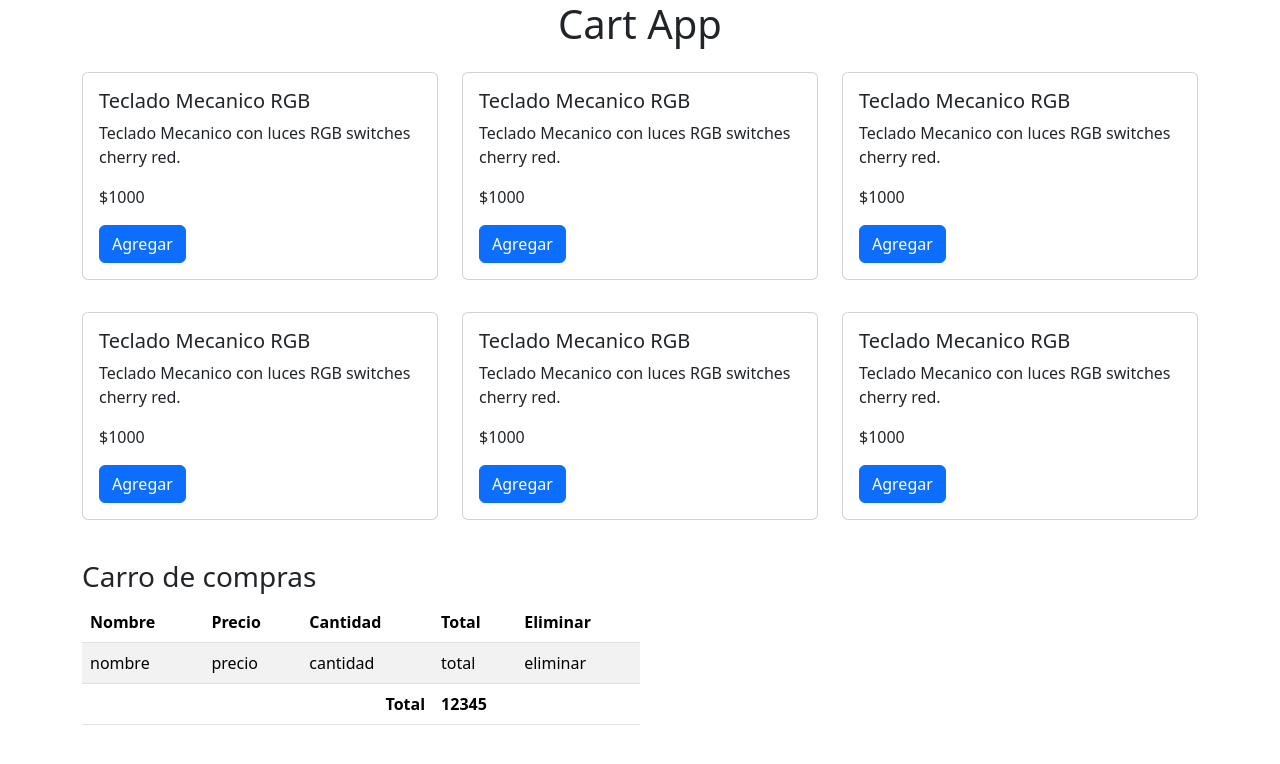
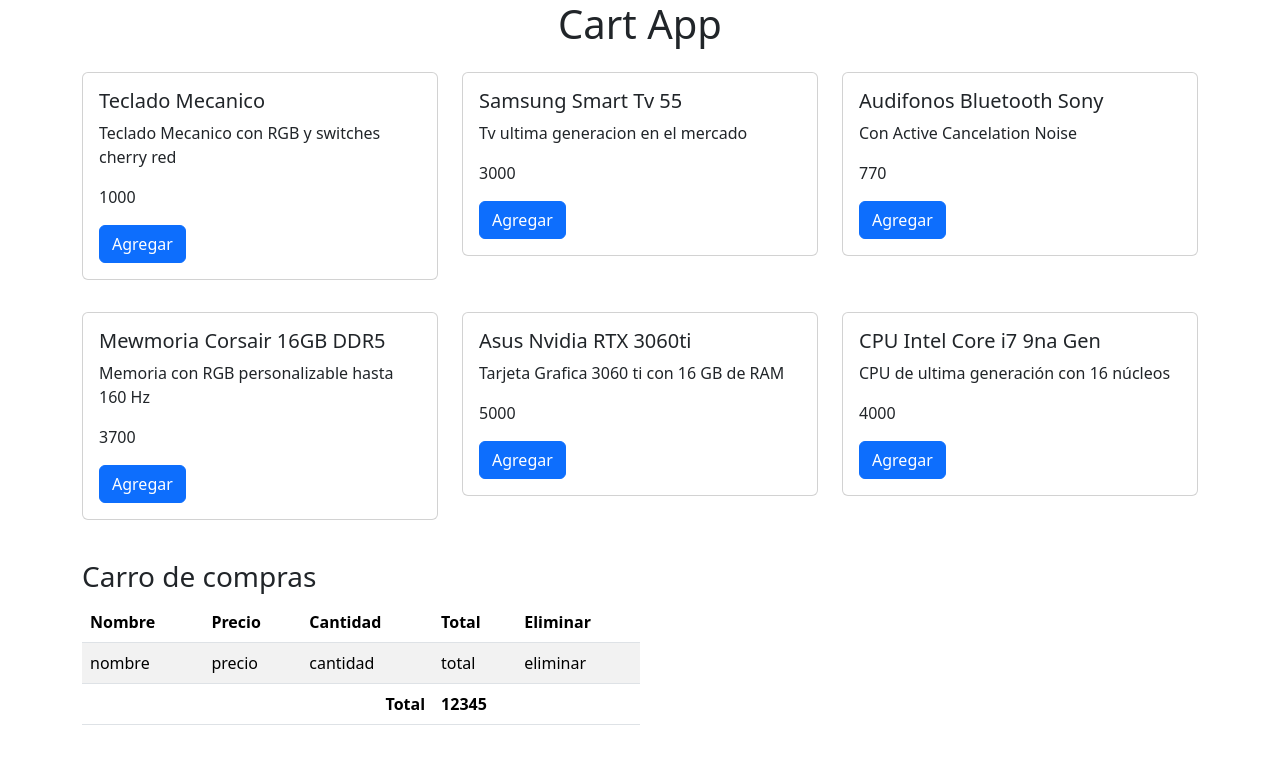
Before and after one commit to VictorPrado002/cart-app, a React (Vite) app: page / in a window 1280 px wide. Shown: the top 764 px of the page. Built offline with nearby package versions, Linux system fonts and the light colour scheme.

Commit message:
data and dinamic card done

```diff
--- a/src/CartApp.jsx
+++ b/src/CartApp.jsx
@@ -1,69 +1,28 @@
+import { useEffect, useState } from "react";
+import { getProducts } from "./services/productService";
+
 export const CartApp =() =>{
+    const [products,setProducts] = useState([]);
+    useEffect(()=>{
+        setProducts(getProducts());
+    },[]);
     return (
     <>
     <div className="container">
     <h3 className="h1 text-center">Cart App</h3>
         <div className="row">
-            <div className="col-4 my-3">
-                <div className="card">
+                {products.map(prod => (
+            <div className="col-4 my-3" key={prod.id}>
+                        <div className="card">
                     <div className="card-body">
-                        <h5 className="card-title">Teclado Mecanico RGB</h5>
-                        <p className="card-text">Teclado Mecanico con luces RGB switches cherry red.</p>
-                        <p className="card-text">$1000</p>
+                        <h5 className="card-title">{prod.name}</h5>
+                        <p className="card-text">{prod.description}</p>
+                        <p className="card-text">{prod.price}</p>
                         <button className="btn btn-primary">Agregar</button>
                     </div>
                 </div>
             </div>
-            <div className="col-4 my-3">
-                <div className="card">
-                    <div className="card-body">
-                        <h5 className="card-title">Teclado Mecanico RGB</h5>
-                        <p className="card-text">Teclado Mecanico con luces RGB switches cherry red.</p>
-                        <p className="card-text">$1000</p>
-                        <button className="btn btn-primary">Agregar</button>
-                    </div>
-                </div>
-            </div>
-            <div className="col-4 my-3">
-                <div className="card">
-                    <div className="card-body">
-                        <h5 className="card-title">Teclado Mecanico RGB</h5>
-                        <p className="card-text">Teclado Mecanico con luces RGB switches cherry red.</p>
-                        <p className="card-text">$1000</p>
-                        <button className="btn btn-primary">Agregar</button>
-                    </div>
-                </div>
-            </div>
-            <div className="col-4 my-3">
-                <div className="card">
-                    <div className="card-body">
-                        <h5 className="card-title">Teclado Mecanico RGB</h5>
-                        <p className="card-text">Teclado Mecanico con luces RGB switches cherry red.</p>
-                        <p className="card-text">$1000</p>
-                        <button className="btn btn-primary">Agregar</button>
-                    </div>
-                </div>
-            </div>
-            <div className="col-4 my-3">
-                <div className="card">
-                    <div className="card-body">
-                        <h5 className="card-title">Teclado Mecanico RGB</h5>
-                        <p className="card-text">Teclado Mecanico con luces RGB switches cherry red.</p>
-                        <p className="card-text">$1000</p>
-                        <button className="btn btn-primary">Agregar</button>
-                    </div>
-                </div>
-            </div>
-            <div className="col-4 my-3">
-                <div className="card">
-                    <div className="card-body">
-                        <h5 className="card-title">Teclado Mecanico RGB</h5>
-                        <p className="card-text">Teclado Mecanico con luces RGB switches cherry red.</p>
-                        <p className="card-text">$1000</p>
-                        <button className="btn btn-primary">Agregar</button>
-                    </div>
-                </div>
-            </div>
+                ))}
         </div>
         <div className="my-4 w-50">
             <h3>Carro de compras</h3>
--- /dev/null
+++ b/src/data/products.js
@@ -0,0 +1,38 @@
+export const products = [
+    {
+        id: 1,
+        name:'Teclado Mecanico',
+        description: 'Teclado Mecanico con RGB y switches cherry red',
+        price: 1000,
+    },
+    {
+        id: 2,
+        name:'Samsung Smart Tv 55',
+        description: 'Tv ultima generacion en el mercado',
+        price: 3000,
+    },
+    {
+        id: 3,
+        name:'Audifonos Bluetooth Sony',
+        description: 'Con Active Cancelation Noise',
+        price: 770,
+    },
+    {
+        id: 4,
+        name:'Mewmoria Corsair 16GB DDR5',
+        description: 'Memoria con RGB personalizable hasta 160 Hz',
+        price: 3700,
+    },
+    {
+        id: 5,
+        name:'Asus Nvidia RTX 3060ti',
+        description: 'Tarjeta Grafica 3060 ti con 16 GB de RAM',
+        price: 5000,
+    },
+    {
+        id: 6,
+        name:'CPU Intel Core i7 9na Gen',
+        description: 'CPU de ultima generación con 16 núcleos',
+        price: 4000,
+    },
+];
--- /dev/null
+++ b/src/services/productService.js
@@ -0,0 +1,5 @@
+import { products } from "../data/products";
+
+export const  getProducts = () =>{
+    return products;
+}
```
